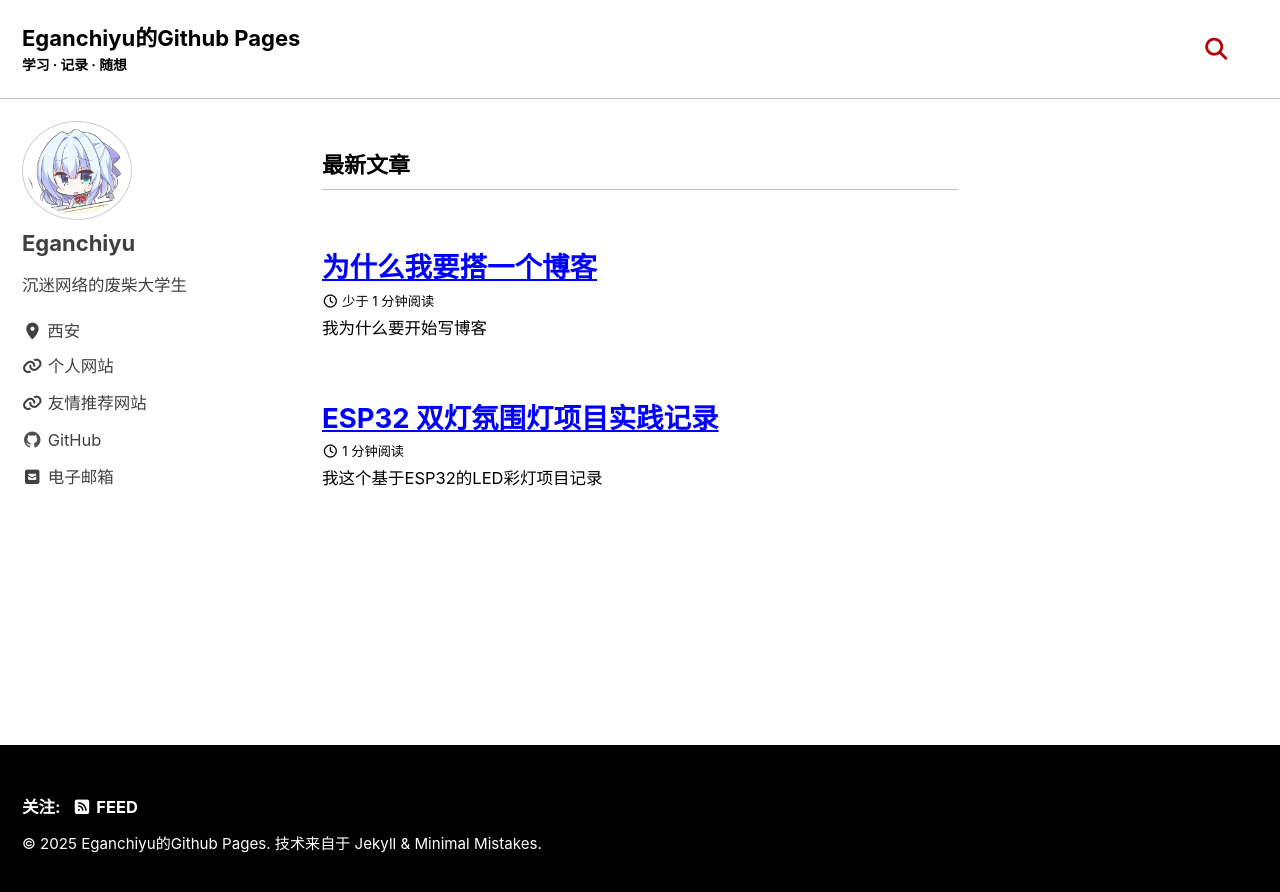
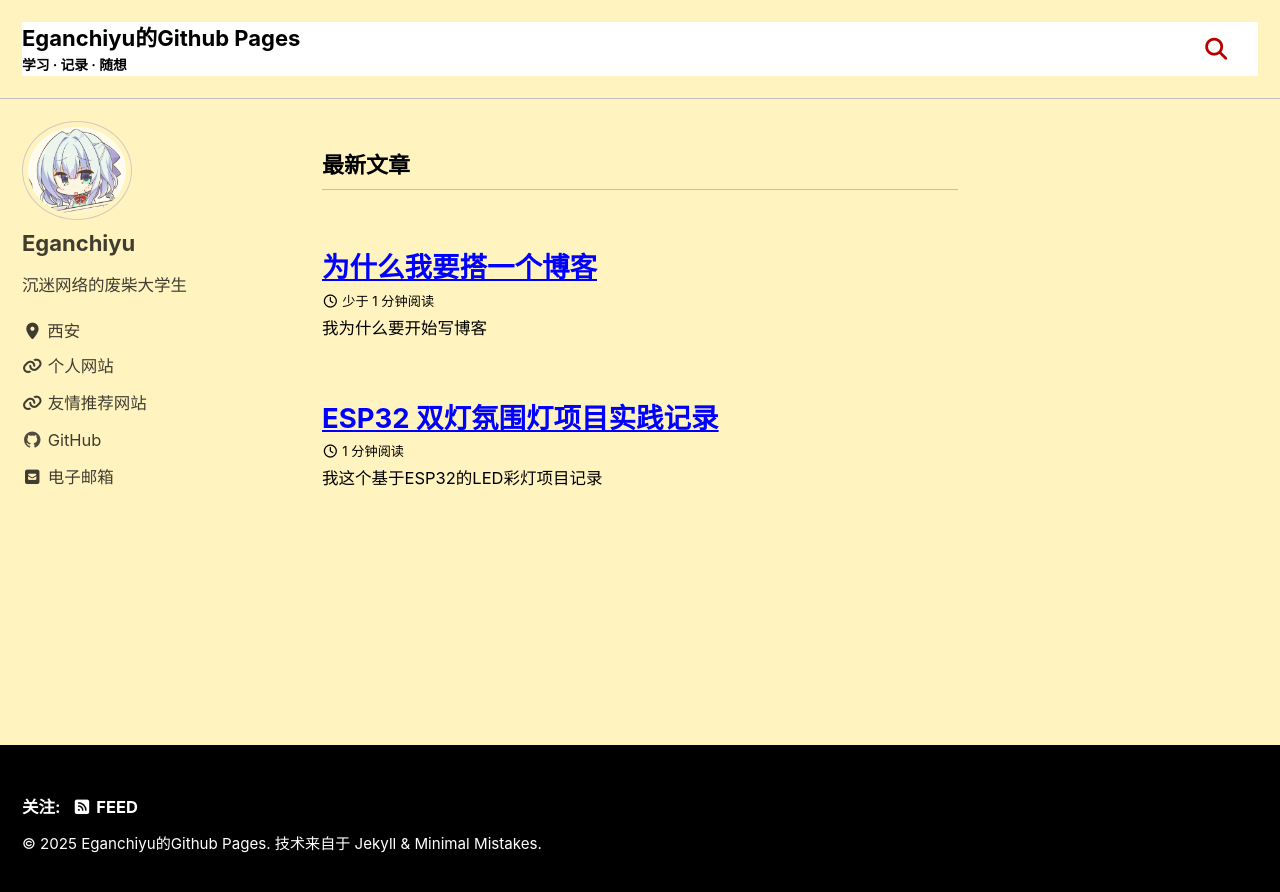
Before and after one commit to Eganchiyu/eganchiyu.github.io, a Jekyll site: the page built from index.html, in a window 1280 px wide. Shown: the top 892 px of the page. Built offline with Jekyll 4.4.1, drawn with Linux system fonts in a browser that asks for light colours; cached includes are drawn as plain includes; the list of posts is cut into pages by our own code.

Commit message:
尝试修改样式

```diff
--- a/assets/css/main.scss
+++ b/assets/css/main.scss
@@ -7,3 +7,4 @@ search: false
 
 @import "minimal-mistakes/skins/{{ site.minimal_mistakes_skin | default: 'default' }}"; // skin
 @import "minimal-mistakes"; // main partials
+@import "minimal-mistakes/custom"; //添加了自定义的页面信息
--- a/index.html
+++ b/index.html
@@ -1,4 +1,5 @@
 ---
 layout: home
+paginate: 5
 author_profile: true
 ---
```
